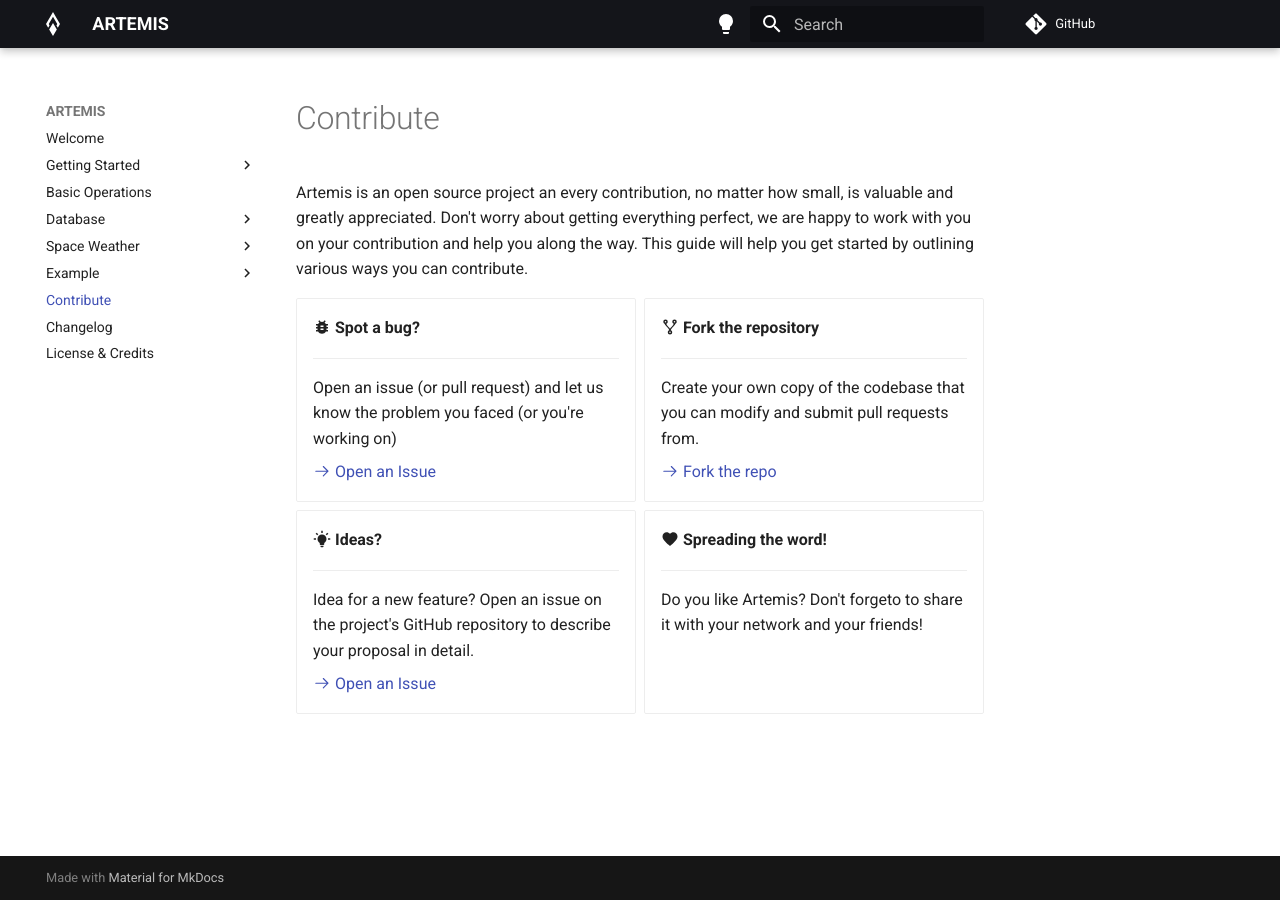
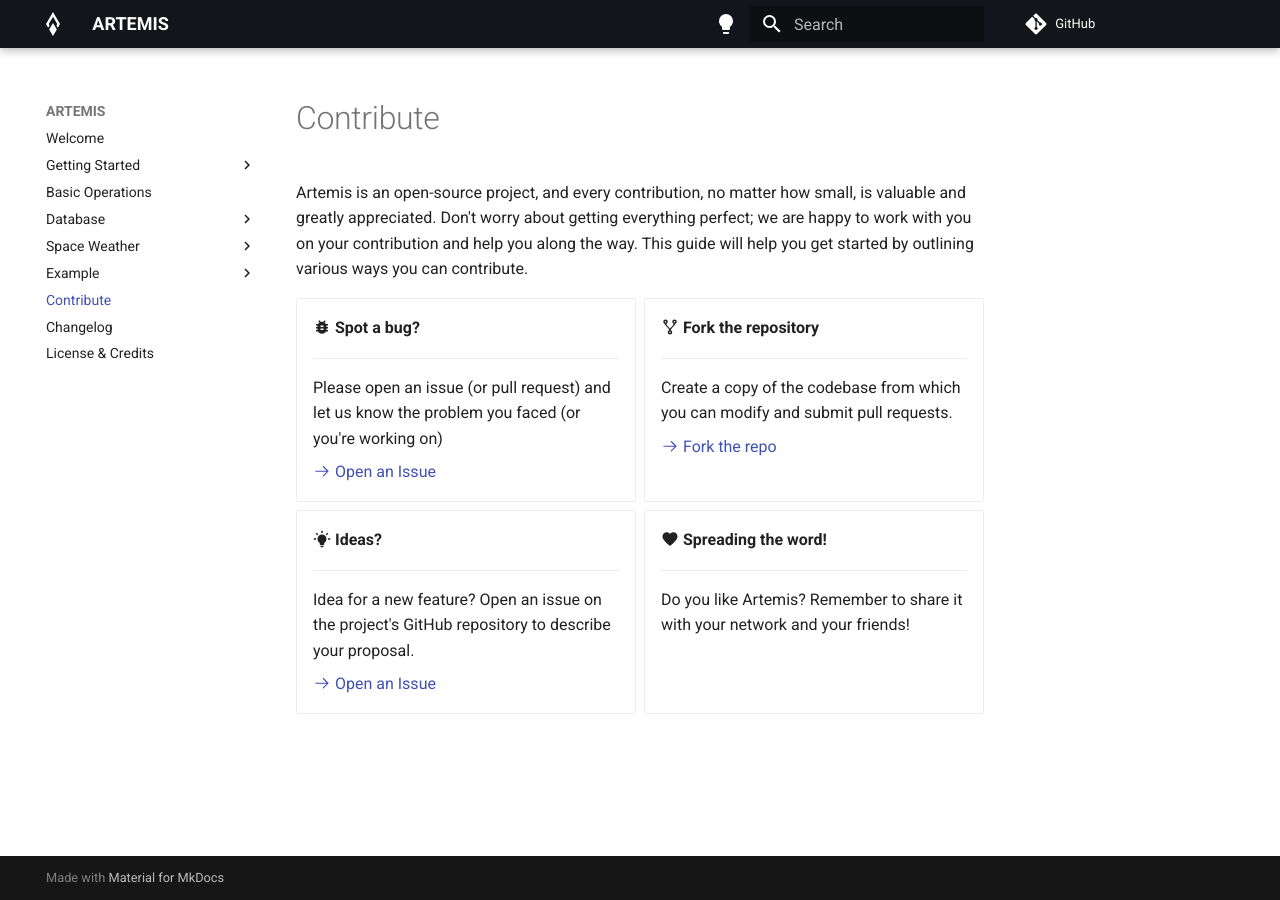
Before and after one commit to AresValley/Artemis, an MkDocs documentation site: the page built from docs/contribute.md, in a window 1280 px wide. Built offline with MkDocs 1.6.1 and Material for MkDocs 9.7.7, drawn with Linux system fonts in a browser that asks for light colours; comment, search, counter and statistics services are not loaded.

Commit message:
Corrected few docs typo

```diff
--- a/docs/contribute.md
+++ b/docs/contribute.md
@@ -1,37 +1,37 @@
 # Contribute
-Artemis is an open source project an every contribution, no matter how small, is valuable and greatly appreciated. Don't worry about getting everything perfect, we are happy to work with you on your contribution and help you along the way. This guide will help you get started by outlining various ways you can contribute.
+Artemis is an open-source project, and every contribution, no matter how small, is valuable and greatly appreciated. Don't worry about getting everything perfect; we are happy to work with you on your contribution and help you along the way. This guide will help you get started by outlining various ways you can contribute.
 
 <div class="grid cards" markdown>
 
--   :material-bug: __Spot a bug?__
+- :material-bug: __Spot a bug?__
 
     ---
 
-    Open an issue (or pull request) and let us know the problem you faced (or you're working on)
+    Please open an issue (or pull request) and let us know the problem you faced (or you're working on)
 
     [:octicons-arrow-right-24: Open an Issue](https://github.com/AresValley/Artemis/issues)
 
--   :material-source-fork: __Fork the repository__
+- :material-source-fork: __Fork the repository__
 
     ---
 
-    Create your own copy of the codebase that you can modify and submit pull requests from.
+    Create a copy of the codebase from which you can modify and submit pull requests.
 
 
     [:octicons-arrow-right-24: Fork the repo](https://github.com/AresValley/Artemis)
 
--   :material-lightbulb-on: __Ideas?__
+- :material-lightbulb-on: __Ideas?__
 
     ---
 
-    Idea for a new feature? Open an issue on the project's GitHub repository to describe your proposal in detail.
+    Idea for a new feature? Open an issue on the project's GitHub repository to describe your proposal.
 
     [:octicons-arrow-right-24: Open an Issue](https://github.com/AresValley/Artemis/issues)
 
--   :material-heart: __Spreading the word!__
+- :material-heart: __Spreading the word!__
 
     ---
 
-    Do you like Artemis? Don't forgeto to share it with your network and your friends!
+    Do you like Artemis? Remember to share it with your network and your friends!
 
 </div>
```
Also changed, not shown: docs/basic_operations.md (+1 -1 lines), docs/build_package.md (+4 -4 lines).
